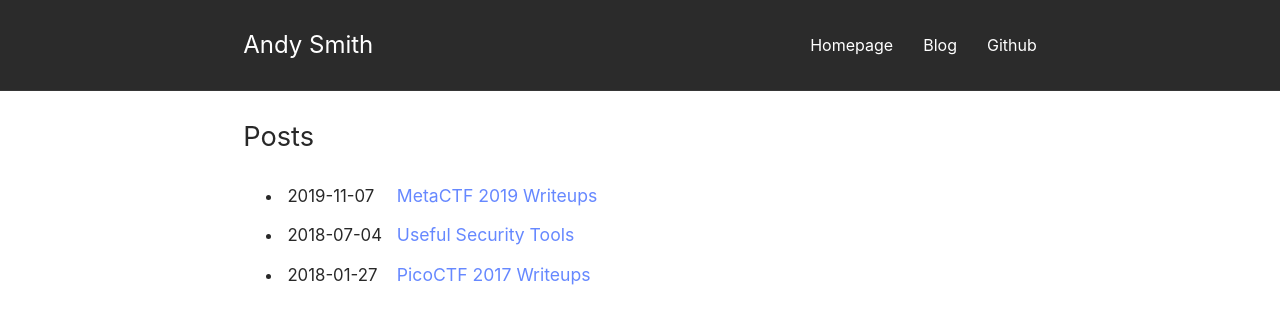
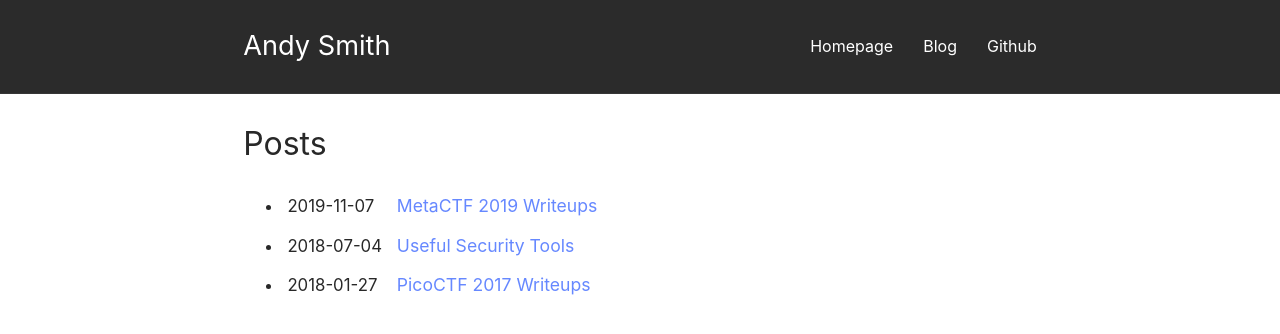
Before and after one commit to andyjsmith/andyjsmith.github.io, a Jekyll site: the page built from index.html, in a window 1280 px wide. Shown: the top 334 px of the page. Built offline with Jekyll 4.4.1, drawn with Linux system fonts in a browser that asks for light colours.

Commit message:
Increase h1 and h2 font size

```diff
--- a/_sass/basic.sass
+++ b/_sass/basic.sass
@@ -78,3 +78,9 @@ p code
   border-radius: 2px
   margin: 0 .1em
   padding: .2em .4em
+
+h1
+  font-size: 2.0em
+
+h2
+  font-size: 1.7em
```
